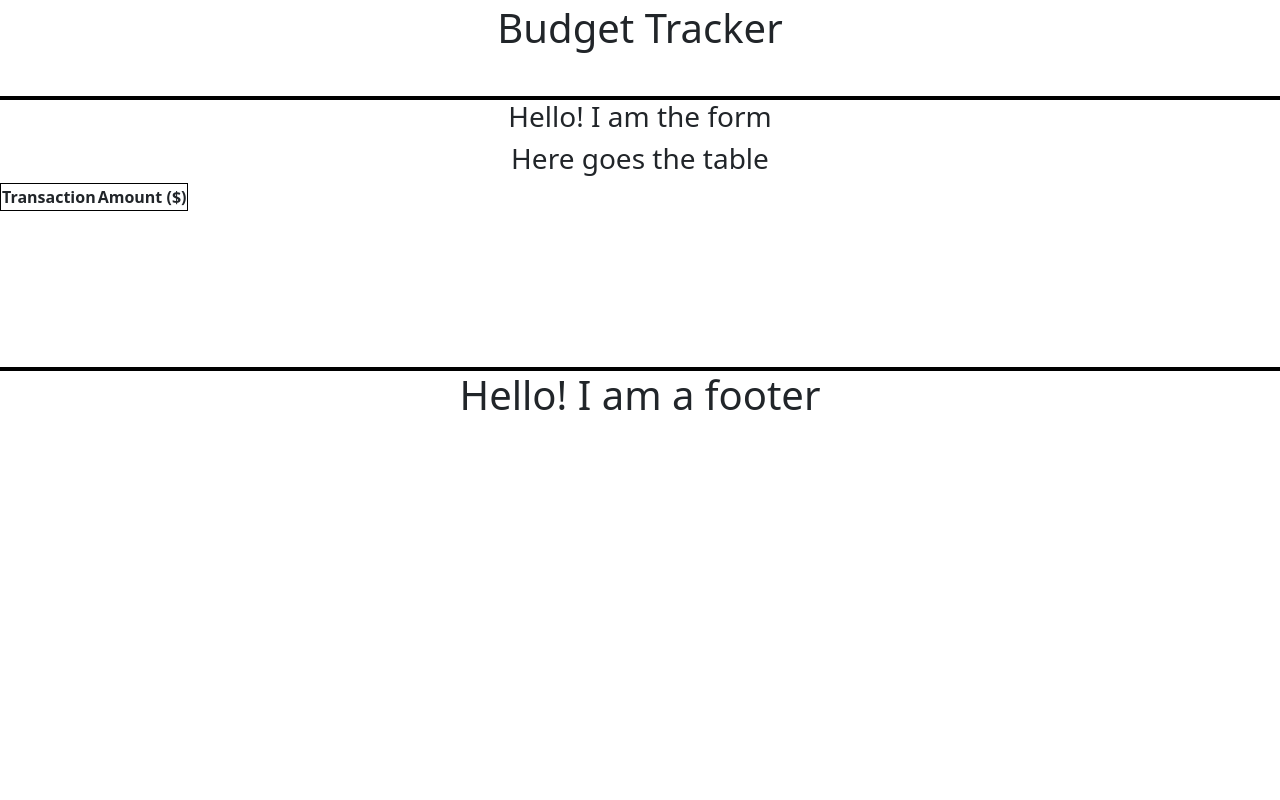
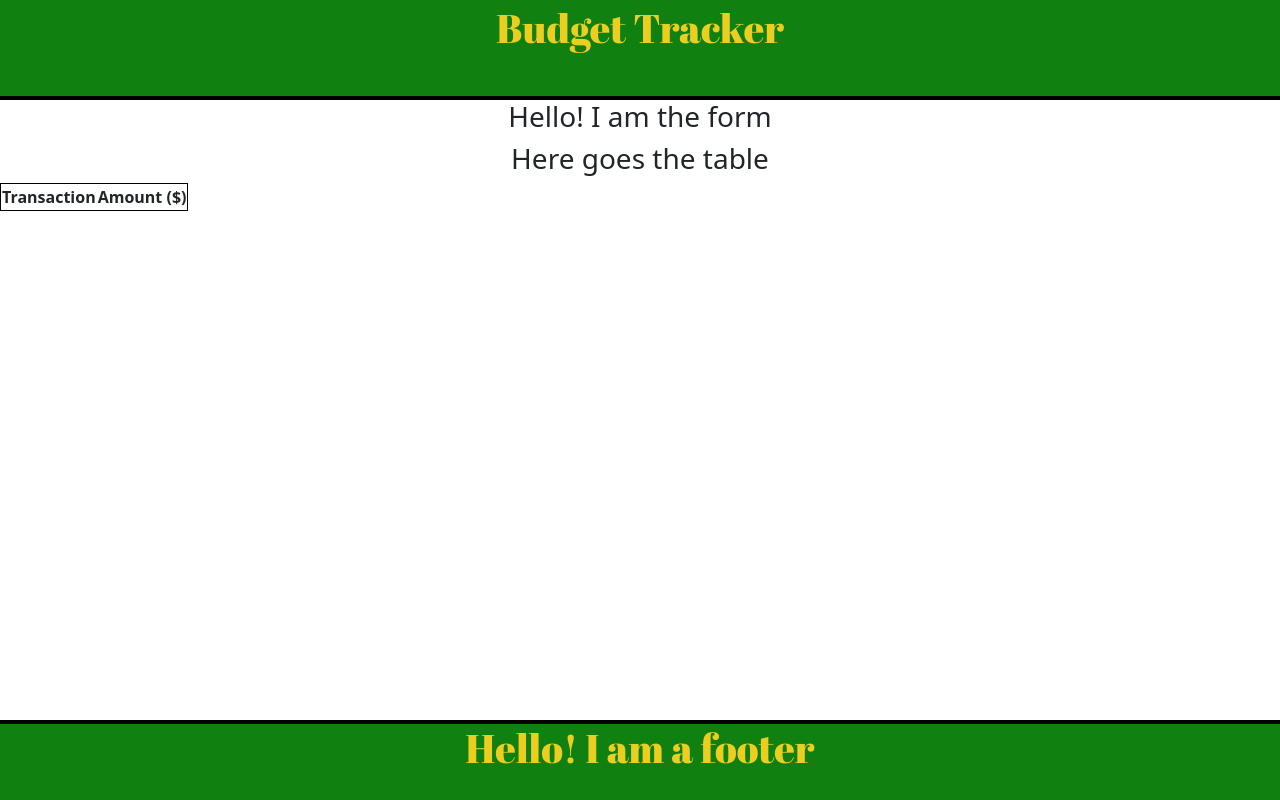
Before and after one commit to Jasonrosasramirez/progressiveBudgetTracker, a plain HTML site: page public/index.html in a window 1280 px wide. Drawn offline with nearby package versions, Linux system fonts and the light colour scheme; no server answers.

Commit message:
added in some styling

```diff
--- a/public/index.html
+++ b/public/index.html
@@ -10,6 +10,10 @@
     <link rel="stylesheet" href="./style.css">
     <link href="https://cdn.jsdelivr.net/npm/bootstrap@5.0.2/dist/css/bootstrap.min.css" rel="stylesheet" integrity="sha384-EVSTQN3/azprG1Anm3QDgpJLIm9Nao0Yz1ztcQTwFspd3yD65VohhpuuCOmLASjC" crossorigin="anonymous">
     <link rel="stylesheet" href="https://use.fontawesome.com/releases/v5.8.1/css/all.css" integrity="sha384-50oBUHEmvpQ+1lW4y57PTFmhCaXp0ML5d60M1M7uH2+nqUivzIebhndOJK28anvf" crossorigin="anonymous"/>
+
+    <link rel="preconnect" href="https://fonts.googleapis.com">
+    <link rel="preconnect" href="https://fonts.gstatic.com" crossorigin>
+    <link href="https://fonts.googleapis.com/css2?family=Abril+Fatface&display=swap" rel="stylesheet">
 
     <title> Budget Tracker </title>
 </head>
--- a/public/style.css
+++ b/public/style.css
@@ -1,3 +1,10 @@
+:root {
+    --greenMoney: rgb(16, 129, 16);
+    --goldMoney: rgb(236, 206, 33);
+
+}
+
+
 .jumbotron {
     height: 100px;
     min-width: 585px;
@@ -5,6 +12,10 @@
     justify-content: center;
     border-bottom: 4px solid black;
     padding-top: 4px;
+
+    color: var(--goldMoney);
+    background-color: var(--greenMoney);
+    font-family: 'Abril Fatface', cursive;
 }
 
 
@@ -12,7 +23,7 @@
     text-align: center;
 }
 
-table,
+table, form,
 thead, th {
     border: 1px solid black;
 
@@ -24,4 +35,13 @@ footer {
     border-top: 4px solid black;
     display: flex;
     justify-content: center;
+
+    height: 80px;
+    width: 100%;
+    position: absolute;
+    bottom: 0;
+
+    color: var(--goldMoney);
+    background-color: var(--greenMoney);
+    font-family: 'Abril Fatface', cursive;
 }
```
